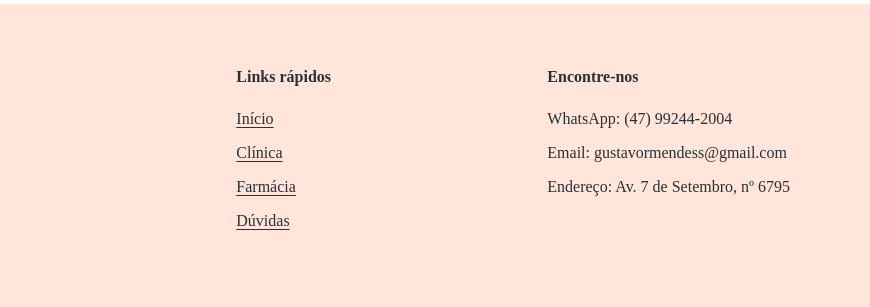
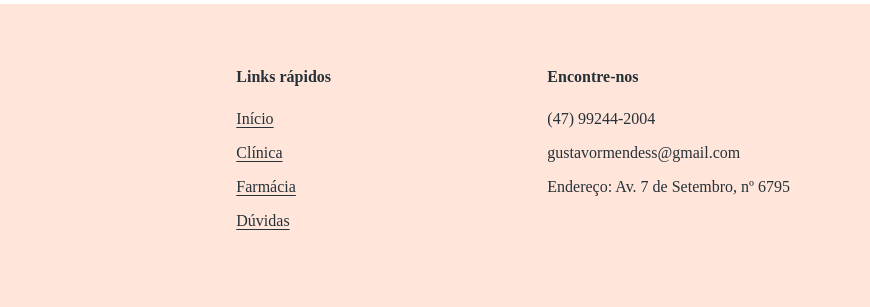
Before and after one commit to GustavoRMendes/PetLife, a plain HTML site: page petlife/index.html in a window 1280 px wide. Shown: the part 2958-3265 px from the top of the page, 410-1280 px from the left. Drawn offline with Linux system fonts and the light colour scheme.

Commit message:
ajustar contatos

```diff
--- a/petlife/index.html
+++ b/petlife/index.html
@@ -129,8 +129,8 @@
     </div>
     <div>
       <strong class="titulo">Encontre-nos</strong>
-      <p>WhatsApp: (47) 99244-2004</p>
-      <p>Email: gustavormendess@gmail.com</p>
+      <p>(47) 99244-2004</p>
+      <p>gustavormendess@gmail.com</p>
       <p>Endereço: Av. 7 de Setembro, nº 6795</p>
     </div>
   </footer>
```
